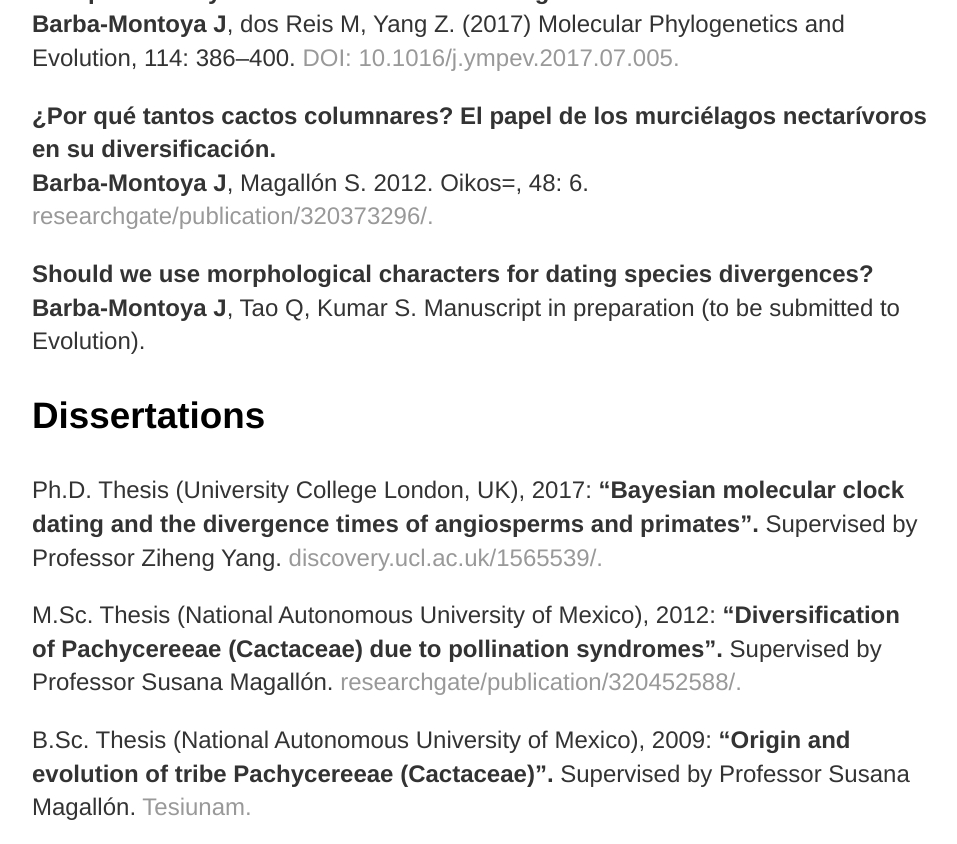
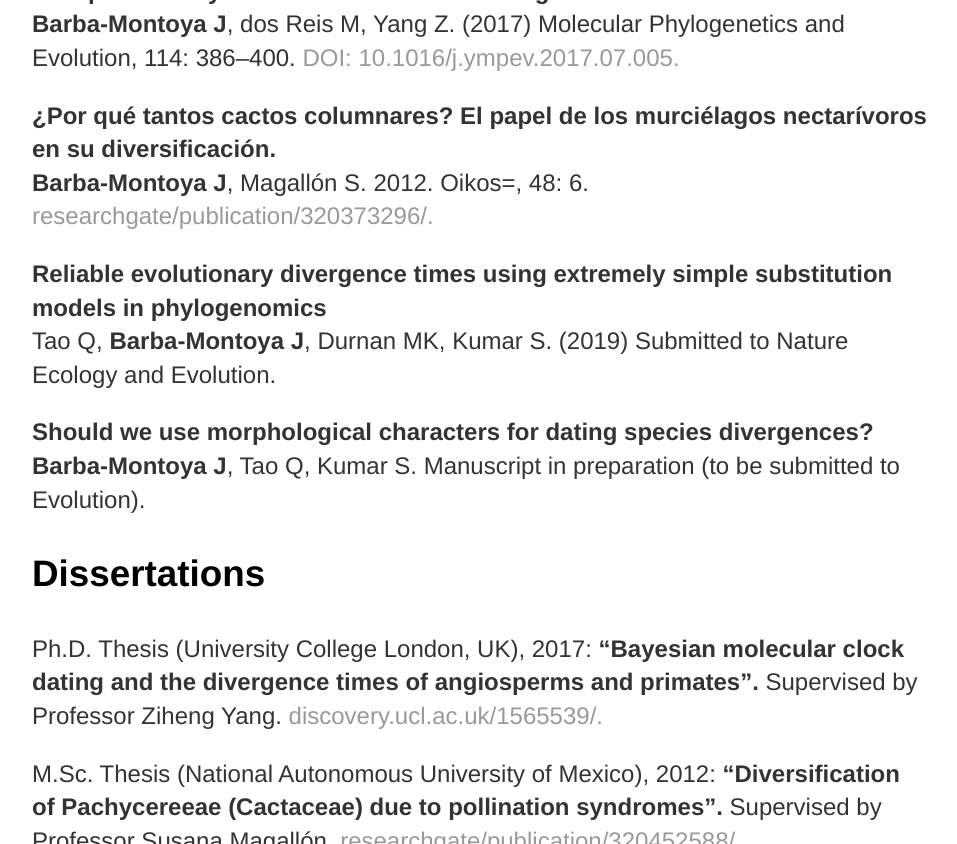
Before and after one commit to josebarbamontoya/josebarbamontoya.github.io, a Jekyll site: the page built from research/index.html, in a window 1280 px wide and 900 px high, scrolled down 779 px, cut to the strip 0-844 px from the top of the window. Shown: the whole strip, without its empty margins (160-1117 px from the left). Built offline with Jekyll 4.4.1, drawn with Linux system fonts in a browser that asks for light colours.

Commit message:
Update index.html

```diff
--- a/research/index.html
+++ b/research/index.html
@@ -19,6 +19,9 @@ dos Reis M, Gunnell GF, <b>Barba-Montoya J</b>, Wilkins A, Yang Z, Yoder AD. (20
 <p><b>¿Por qué tantos cactos columnares? El papel de los murciélagos nectarívoros en su diversificación.</b><br>
 <b>Barba-Montoya J</b>, Magallón S. 2012.  Oikos=, 48: 6. <a href="https://www.researchgate.net/publication/320373296_Por_que_tantos_cactos_columnares_El_papel_de_los_murcielagos_nectarivoros_en_su_diversificacion"> researchgate/publication/320373296/.</a>
 
+<p><b>Reliable evolutionary divergence times using extremely simple substitution models in phylogenomics</b><br>
+Tao Q, <b>Barba-Montoya J</b>, Durnan MK, Kumar S. (2019) Submitted to Nature Ecology and Evolution.
+
 <p><b>Should we use morphological characters for dating species divergences?</b><br>
 <b>Barba-Montoya J</b>, Tao Q, Kumar S. Manuscript in preparation (to be submitted to Evolution).
 
```
